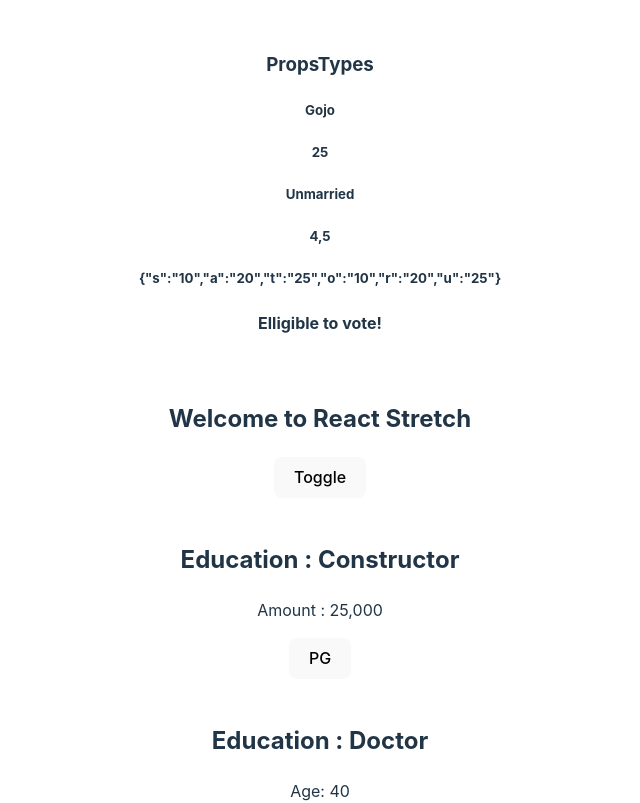
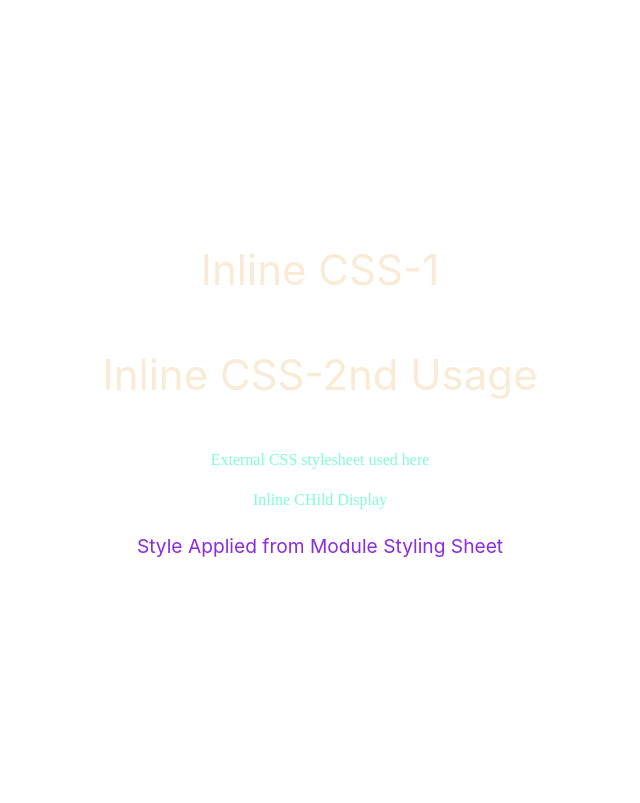
Before and after one commit to kunjesh04/react_it, a React (Vite) app: page / in a window 1280 px wide. Shown: the top 803 px of the page, without its empty margins (320-960 px from the left). Built offline with nearby package versions, Linux system fonts and the light colour scheme.

Commit message:
CSS Styling

```diff
--- a/src/App.jsx
+++ b/src/App.jsx
@@ -7,6 +7,7 @@ import ClassComponent from './components/ClassComponent'
 import Toggle from './components/Toggle'
 import CounterDiv from './components/CounterDiv'
 import PropsType from './components/PropsType'
+import InlineCSS from './components/cssComponents/InlineCSS'
 
 
 function App() {
@@ -14,14 +15,19 @@ function App() {
 
   return (
     <>
-      <PropsType
+
+      <InlineCSS></InlineCSS>
+
+      {/* <PropsType
         name='Gojo'
         age={25}
         isMarried={false}
         array={[4, 5]}
-        obj={{ s: '10', a: '20', t: '25', o: '10', r: '20', u: '25' }}></PropsType>
+        obj={{ s: '10', a: '20', t: '25', o: '10', r: '20', u: '25' }}></PropsType> */}
+
       <br></br>
-      <Toggle text='Welcome to React Stretch'>
+
+      {/* <Toggle text='Welcome to React Stretch'>
         <p name="Luffy">Para-1</p>
         <p name="Zoro">Para-2</p>
         <p>Para-3</p>
@@ -36,7 +42,7 @@ function App() {
 
       <br></br>
 
-      <CounterDiv num={0} />
+      <CounterDiv num={0} /> */}
     </>
   )
 }
--- /dev/null
+++ b/src/components/cssComponents/InlineCSS.jsx
@@ -0,0 +1,22 @@
+import React from 'react'
+import './style.css'
+import Style from './Style.module.css';
+import InlineChild from './InlineChild';
+
+function InlineCSS() {
+  let style1={color:'antiquewhite', fontSize:'42px'};
+    return (
+    <div>
+      <p style={style1}>Inline CSS-1</p>
+      <p style={style1}>Inline CSS-2nd Usage</p>
+
+      <p className='style_2'>External CSS stylesheet used here</p>
+
+      <InlineChild />
+
+      <p className={Style.style_3}>Style Applied from Module Styling Sheet</p>
+    </div>
+  )
+}
+
+export default InlineCSS
--- /dev/null
+++ b/src/components/cssComponents/InlineChild.jsx
@@ -0,0 +1,11 @@
+import React from 'react'
+
+function InlineChild() {
+  return (
+    <div>
+      <p className='style_2'>Inline CHild Display</p>
+    </div>
+  )
+}
+
+export default InlineChild
--- /dev/null
+++ b/src/components/cssComponents/Style.module.css
@@ -0,0 +1,4 @@
+.style_3{
+    font-size: larger;
+    color: blueviolet;
+}
--- /dev/null
+++ b/src/components/cssComponents/style.css
@@ -0,0 +1,5 @@
+.style_2{
+    font-size: medium;
+    color: aquamarine;
+    font-family: 'Poppins';
+}
```
